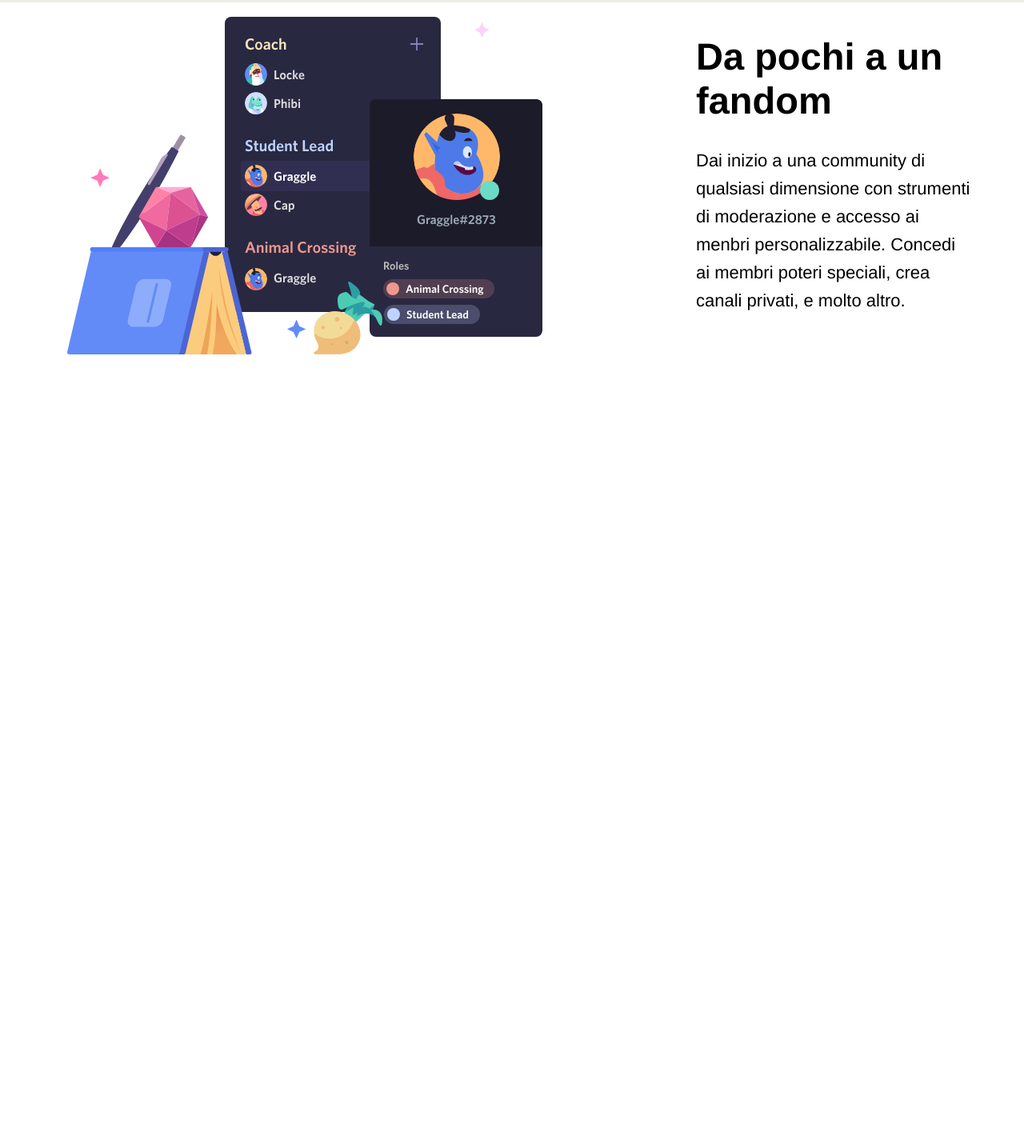
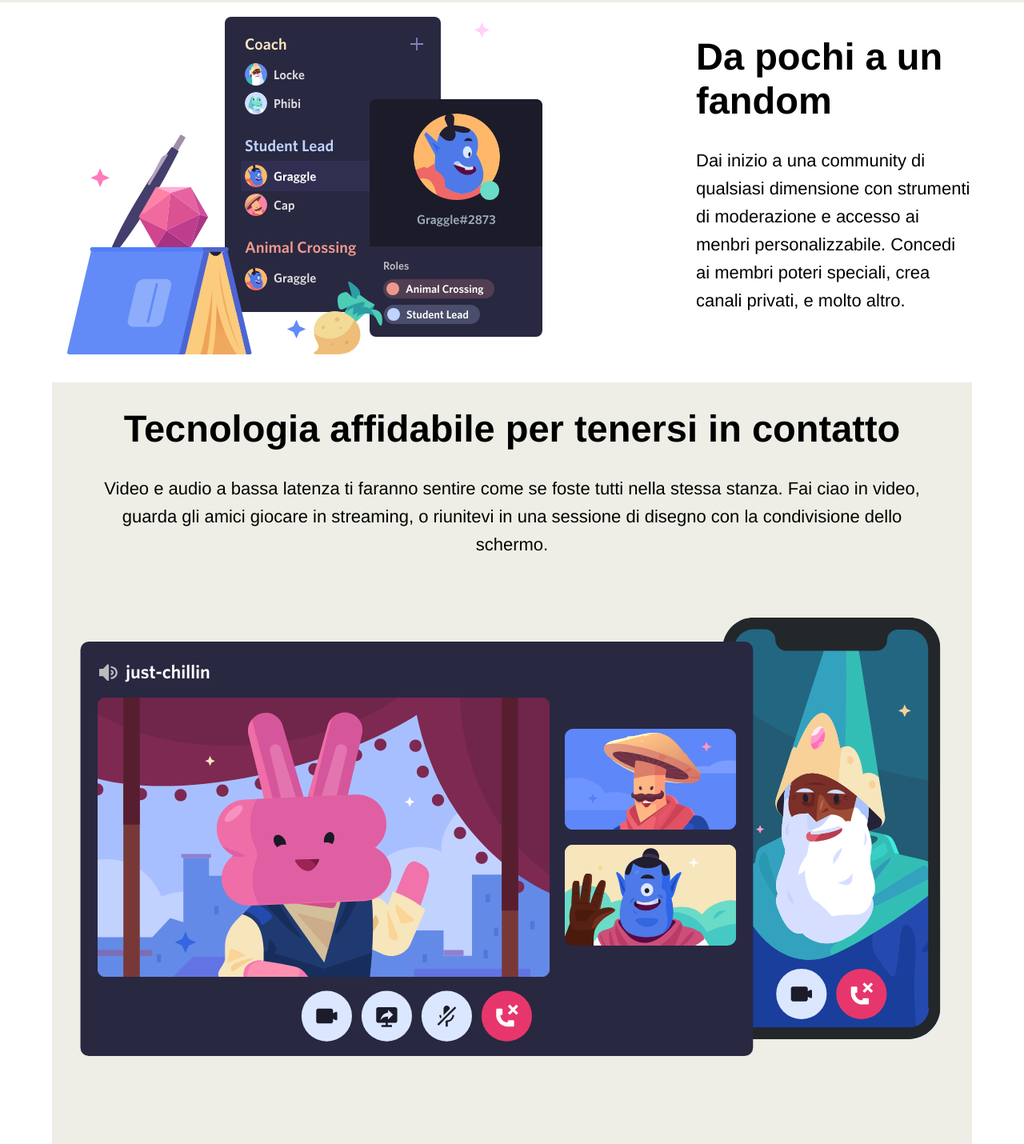
Before and after one commit to francescolucco/htmlcss-discord, a plain HTML site: page index.html in a window 1280 px wide. Shown: the part 1687-3117 px from the top of the page at 80% size. Before the commit the page ends 2165 px from the top, so only its background shows below. Drawn offline with Linux system fonts and the light colour scheme.

Commit message:
main-bottom: inserimento vertical section-one

```diff
--- a/css/style.css
+++ b/css/style.css
@@ -119,11 +119,11 @@ header{
 .horizontal-section{
   padding-bottom: 30px;
 }
-.horizontal-section.section-white{
+.section-white{
   margin: auto;
   background-color: white;
 }
-.horizontal-section.section-grey{
+.section-grey{
   margin: auto;
   background-color: rgb(238, 238, 230);
 }
@@ -149,6 +149,7 @@ header{
 .text-horizontal-section h2{
   font-size: 47px;
   margin-bottom: 30px;
+  font-weight: bold;
 }
 .text-horizontal-section p{
   font-size: 22px;
@@ -157,8 +158,24 @@ header{
 
 
 /* main-bottom */
-{}
-{}
+.vertical-sections{
+  padding: 30px 0;
+  text-align: center;
+}
+.vertical-section-one h2{
+  font-size: 47px;
+  margin-bottom: 30px;
+  font-weight: bold;
+  padding: 0 60px;
+}
+.vertical-section-one p{
+  font-size: 22px;
+  line-height: 35px;
+  padding: 0 60px;
+}
+.img-vertical-section img{
+  width: 100%;
+}
 {}
 /* FOOTER */
 {}
--- a/index.html
+++ b/index.html
@@ -85,8 +85,14 @@
         </section>
       </div>
 
-      <div class="vertical-sections section-white">
-        <div class="vertical-section-one"></div>
+      <div class="vertical-sections section-grey conteiner">
+        <div class="vertical-section-one">
+          <h2>Tecnologia affidabile per tenersi in contatto</h2>
+          <p>Video e audio a bassa latenza ti faranno sentire come se foste tutti nella stessa stanza. Fai ciao in video, guarda gli amici giocare in streaming, o riunitevi in una sessione di disegno con la condivisione dello schermo.</p>
+        </div>
+        <div class="img-vertical-section">
+          <img src="img/item4-big.svg" alt="">
+        </div>
         <div class="vertical-section-two"></div>
       </div>
   </main>
```
